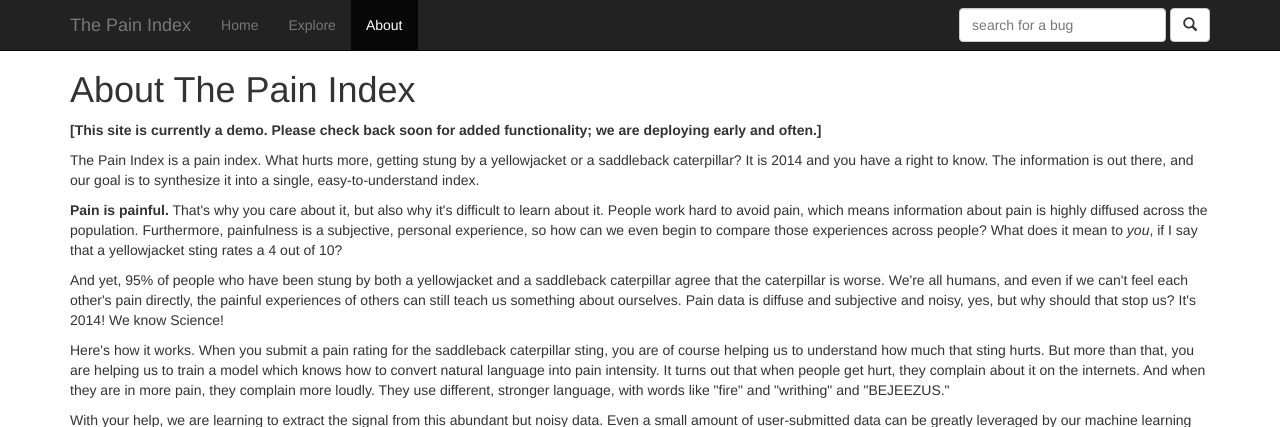
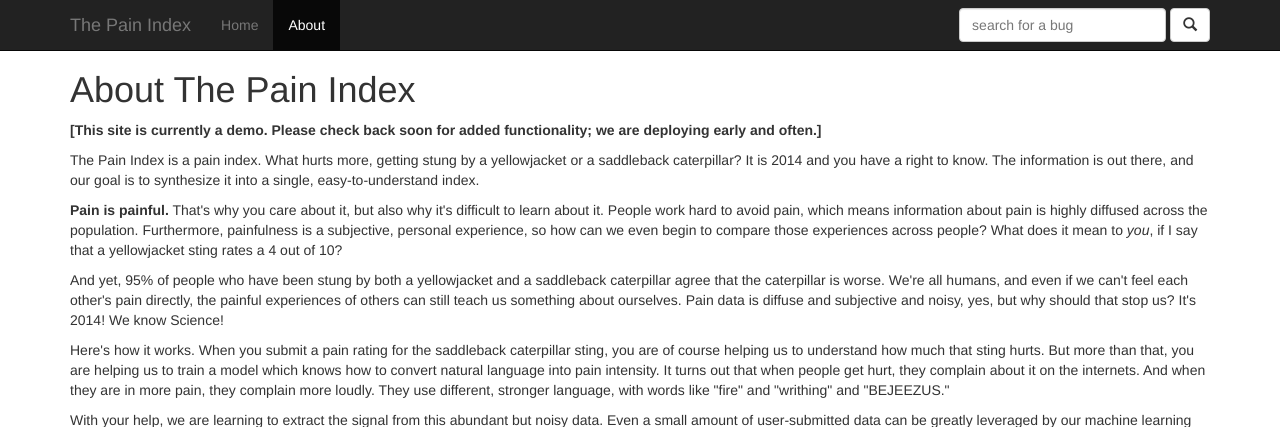
Before and after one commit to xanv/painindex, a Django app: page /about/ in a window 1280 px wide. Shown: the top 427 px of the page. Run offline with Django 3.2, Linux system fonts and the light colour scheme; some libraries are stand-ins or nearby versions.

Commit message:
Remove unused Explore nav button

```diff
--- a/painindex/templates/base.html
+++ b/painindex/templates/base.html
@@ -58,9 +58,6 @@
                 {% url 'painindex_app:homepage' as url %}
                 <li {% if request.path == url %} class="active" {% endif %}><a href="{{ url }}">Home</a></li>
 
-                {# DO THE SAME FOR EXPLORE ONCE PAGE EXISTS #}
-                <li><a href="#about">Explore</a></li>
-
                 {% url 'painindex_app:about' as url %}
                 <li {% if request.path == url %} class="active" {% endif %}><a href="{{ url }}">About</a></li>
 
```
